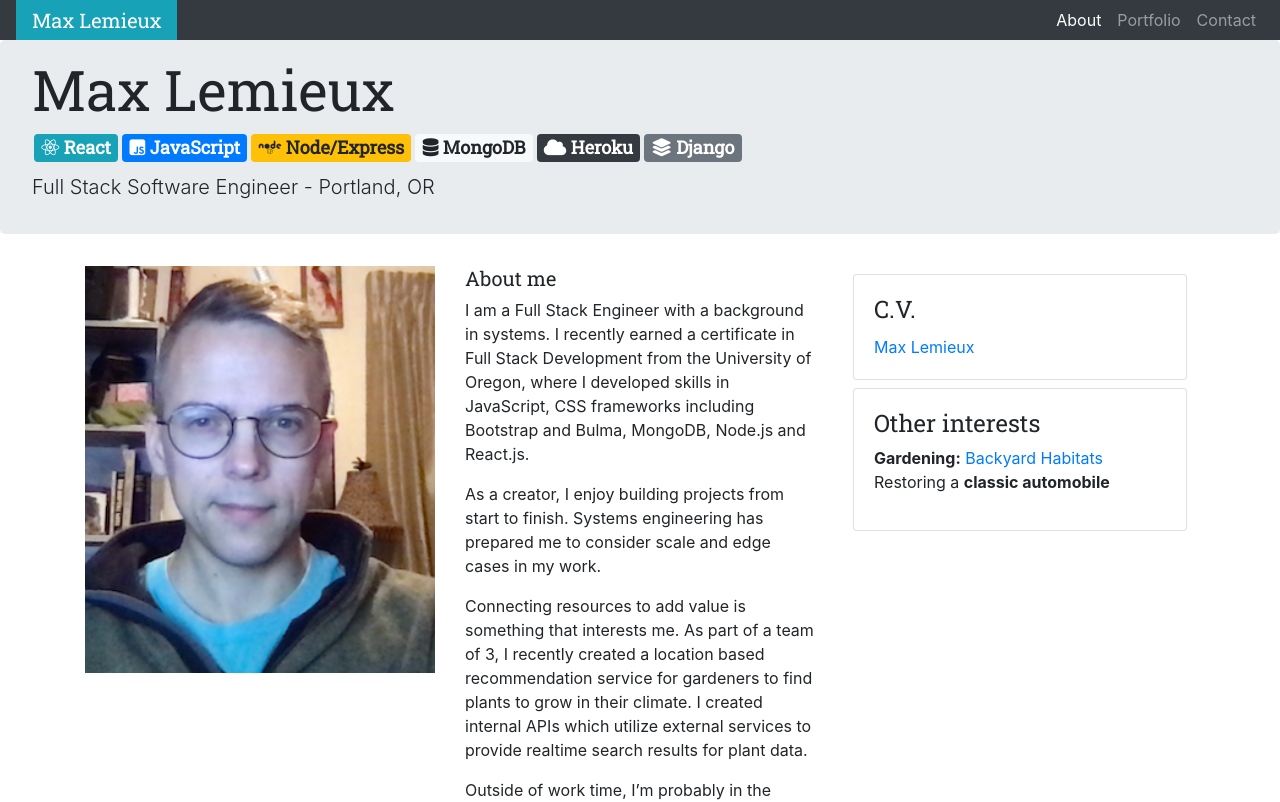
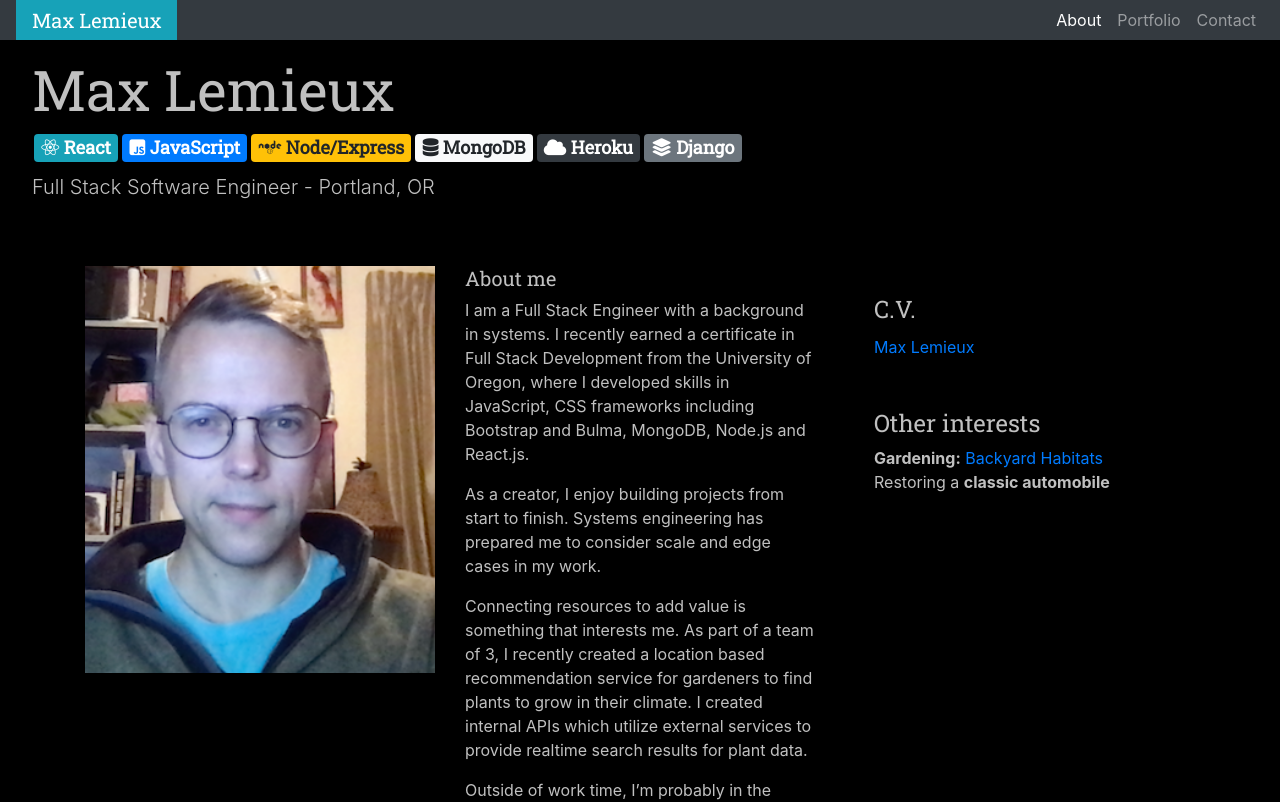
Before and after one commit to maxlemieux/portfolio, a React (Create React App) app: page / in a window 1280 px wide. Shown: the top 802 px of the page. Built offline with nearby package versions, Linux system fonts and the light colour scheme.

Commit message:
restyling

```diff
--- a/public/style.css
+++ b/public/style.css
@@ -13,9 +13,9 @@ html {
     min-height: 100%; /* Make sure footer is at bottom of screen on short pages */
 }
 body {
-    /* background-color: black;
-    color: silver; */
-    /* font-family: 'Roboto', sans-serif; */
+    background-color: black;
+    color: silver;
+    font-family: 'Roboto', sans-serif;
     margin: 0 auto;
     padding-bottom: 60px; /* Match the height of the footer */
 }
@@ -27,16 +27,16 @@ footer {
     line-height: 60px; /* Vertically center the text there */
 }
 .jumbotron {
-    /* background-color: black; */
+    background-color: black;
     padding: 1rem 2rem;
 }
 
 .card {
-    /* background-color: black; */
+    background-color: black;
     margin-bottom: 30px;
 }
 
-/* .list-group-item {
+.list-group-item {
     background-color: black;
     color: silver;
-} */
+}
```
